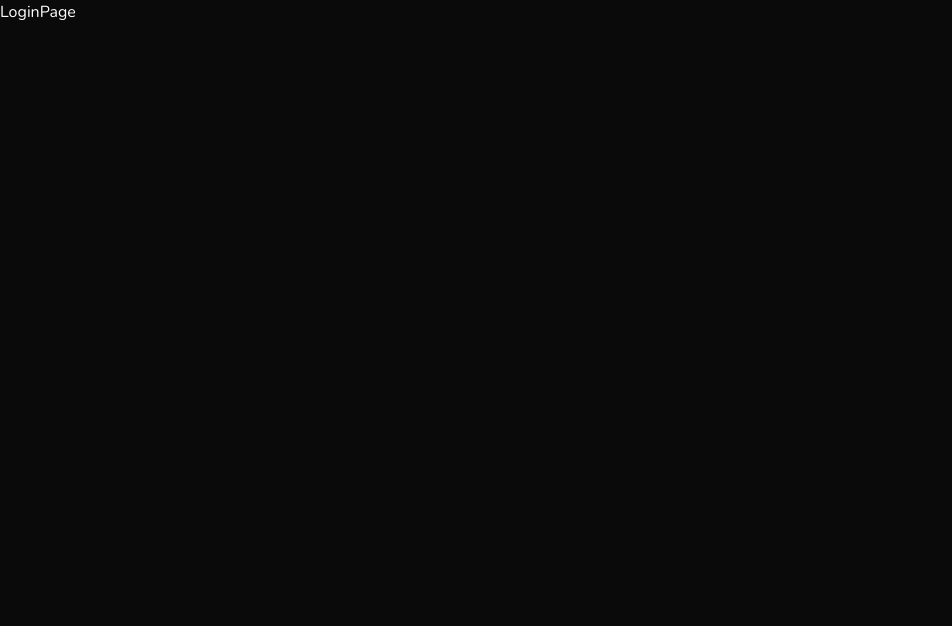
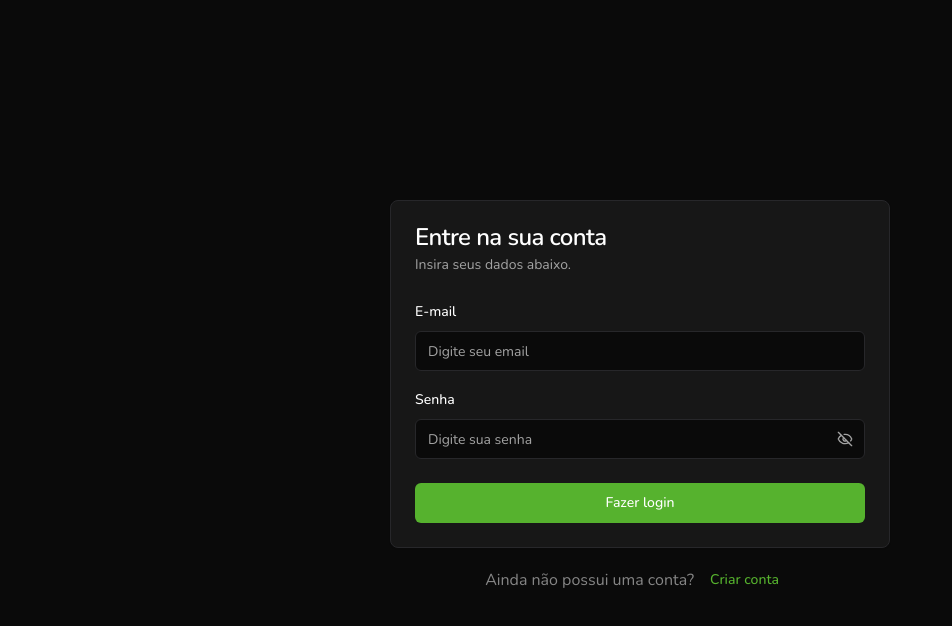
Before and after one commit to steniomoreira/fintrack, a React (Vite) app: page /login in a window 1280 px wide. Shown: the top 626 px of the page, without its empty margins (0-952 px from the left). Built offline with nearby package versions, Linux system fonts and the light colour scheme.

Commit message:
feat: add validation login page

```diff
--- a/src/pages/login.jsx
+++ b/src/pages/login.jsx
@@ -1,5 +1,108 @@
+import { zodResolver } from '@hookform/resolvers/zod'
+import { useForm } from 'react-hook-form'
+import { Link } from 'react-router'
+import { z } from 'zod'
+
+import PasswordInput from '@/components/password-input'
+import { Button } from '@/components/ui/button'
+import {
+  Card,
+  CardContent,
+  CardDescription,
+  CardFooter,
+  CardHeader,
+  CardTitle,
+} from '@/components/ui/card'
+import {
+  Form,
+  FormControl,
+  FormField,
+  FormItem,
+  FormLabel,
+  FormMessage,
+} from '@/components/ui/form'
+import { Input } from '@/components/ui/input'
+
+const loginSchema = z.object({
+  email: z
+    .string()
+    .email({ message: 'O e-mail é inválido.' })
+    .trim()
+    .min(1, { message: 'O e-mail é obrigatório.' }),
+  password: z
+    .string()
+    .trim()
+    .min(6, { message: 'A senha deve ter no mínino 6 caracteres.' }),
+})
+
 const LoginPage = () => {
-  return <h1>LoginPage</h1>
+  const methods = useForm({
+    resolver: zodResolver(loginSchema),
+    defaultValues: {
+      email: '',
+      password: '',
+    },
+  })
+
+  const handleSubmit = (data) => {
+    console.log(data)
+  }
+
+  return (
+    <div className="flex h-screen w-screen flex-col items-center justify-center gap-3">
+      <Form {...methods}>
+        <form onSubmit={methods.handleSubmit(handleSubmit)}>
+          <Card className="w-[500px]">
+            <CardHeader>
+              <CardTitle>Entre na sua conta</CardTitle>
+              <CardDescription>Insira seus dados abaixo.</CardDescription>
+            </CardHeader>
+            <CardContent className="space-y-4">
+              <FormField
+                control={methods.control}
+                name="email"
+                render={({ field }) => (
+                  <FormItem>
+                    <FormLabel>E-mail</FormLabel>
+                    <FormControl>
+                      <Input placeholder="Digite seu email" {...field} />
+                    </FormControl>
+                    <FormMessage />
+                  </FormItem>
+                )}
+              />
+              <FormField
+                control={methods.control}
+                name="password"
+                render={({ field }) => (
+                  <FormItem>
+                    <FormLabel>Senha</FormLabel>
+                    <FormControl>
+                      <PasswordInput
+                        placeholder="Digite sua senha"
+                        {...field}
+                      />
+                    </FormControl>
+                    <FormMessage />
+                  </FormItem>
+                )}
+              />
+            </CardContent>
+            <CardFooter>
+              <Button className="w-full">Fazer login</Button>
+            </CardFooter>
+          </Card>
+        </form>
+      </Form>
+
+      <div className="flex items-center justify-center">
+        <p className="text-center opacity-50">Ainda não possui uma conta?</p>
+        <Button variant="link" asChild>
+          <Link to="/signup">Criar conta</Link>
+        </Button>
+      </div>
+    </div>
+  )
 }
 
 export default LoginPage
--- a/src/pages/signup.jsx
+++ b/src/pages/signup.jsx
@@ -43,7 +43,10 @@ const signupSchema = z.object({
   passwordConfirmation: z
     .string()
     .trim()
-    .min(6, { message: 'A confirmação de senha é obrigatória.' }),
+    .min(6, { message: 'A confirmação de senha é obrigatória.' })
+    .refine((data) => data.passwordConfirmation === data.password, {
+      message: 'As senhas devem ser iguais.',
+    }),
   terms: z.boolean().refine((value) => value === true, {
     message: 'Você precisa aceitar os termos.',
   }),
```
